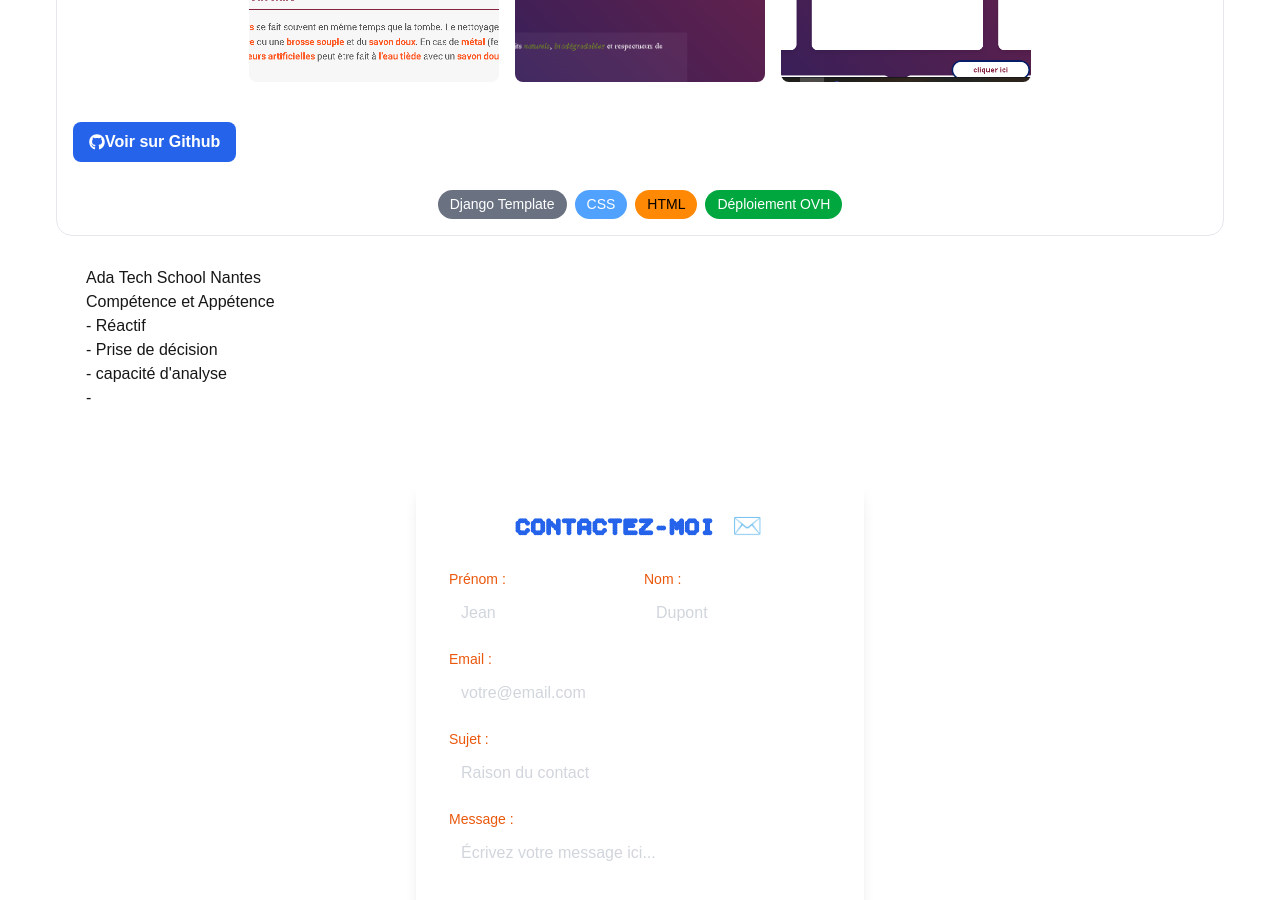
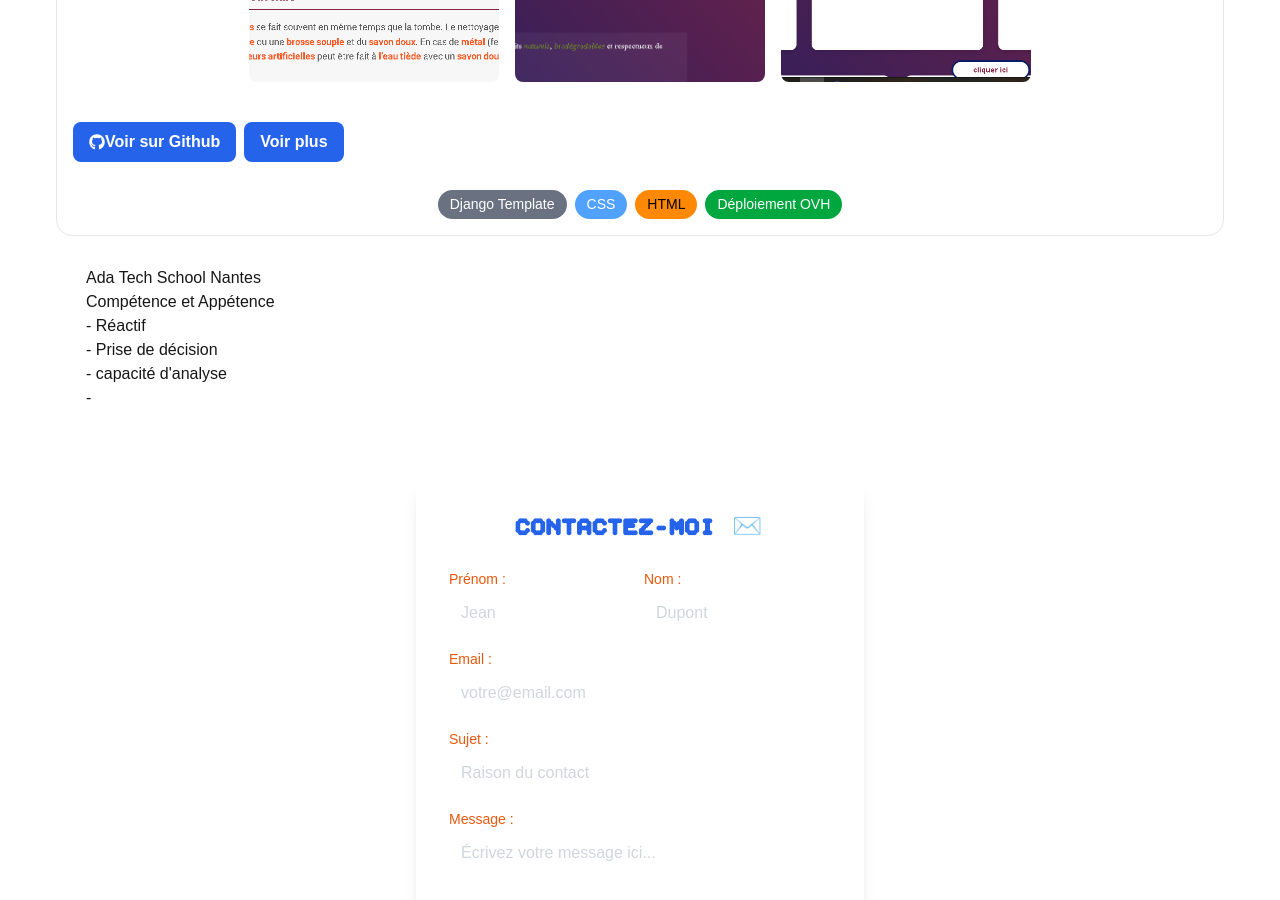
Before and after one commit to Phogo2112/Portfolio, a Next.js app: page / in a window 1280 px wide. Shown: the part 1800-2700 px from the top of the page. Built offline with nearby package versions, Linux system fonts and the light colour scheme; a web font is replaced by a local one.

Commit message:
add url in the projects cleanertombe

```diff
--- a/app/lib/getProjectsCards.ts
+++ b/app/lib/getProjectsCards.ts
@@ -1,6 +1,6 @@
 import fs from "fs";
 import path from "path";
-
+// couleur bg donner au tags langage tech
 export function getTagColor(tag: string): string {
   const colors: Record<string, string> = {
     "Next.js": "bg-gray-700 text-white",
--- a/app/page.tsx
+++ b/app/page.tsx
@@ -26,6 +26,7 @@ export default function Home() {
           title="Cleaner Tombe"
           description="Site Django Templates, CSS et déploiement sur OVH."
           images={cleanerTombeImages}
+          demoUrl="https://cleanertombe.fr"
           githubUrl="https://github.com/Phogo2112/cleanertombe.git"
           tags={["Django Template", "CSS", "HTML", "Déploiement OVH"]}
         />
```
